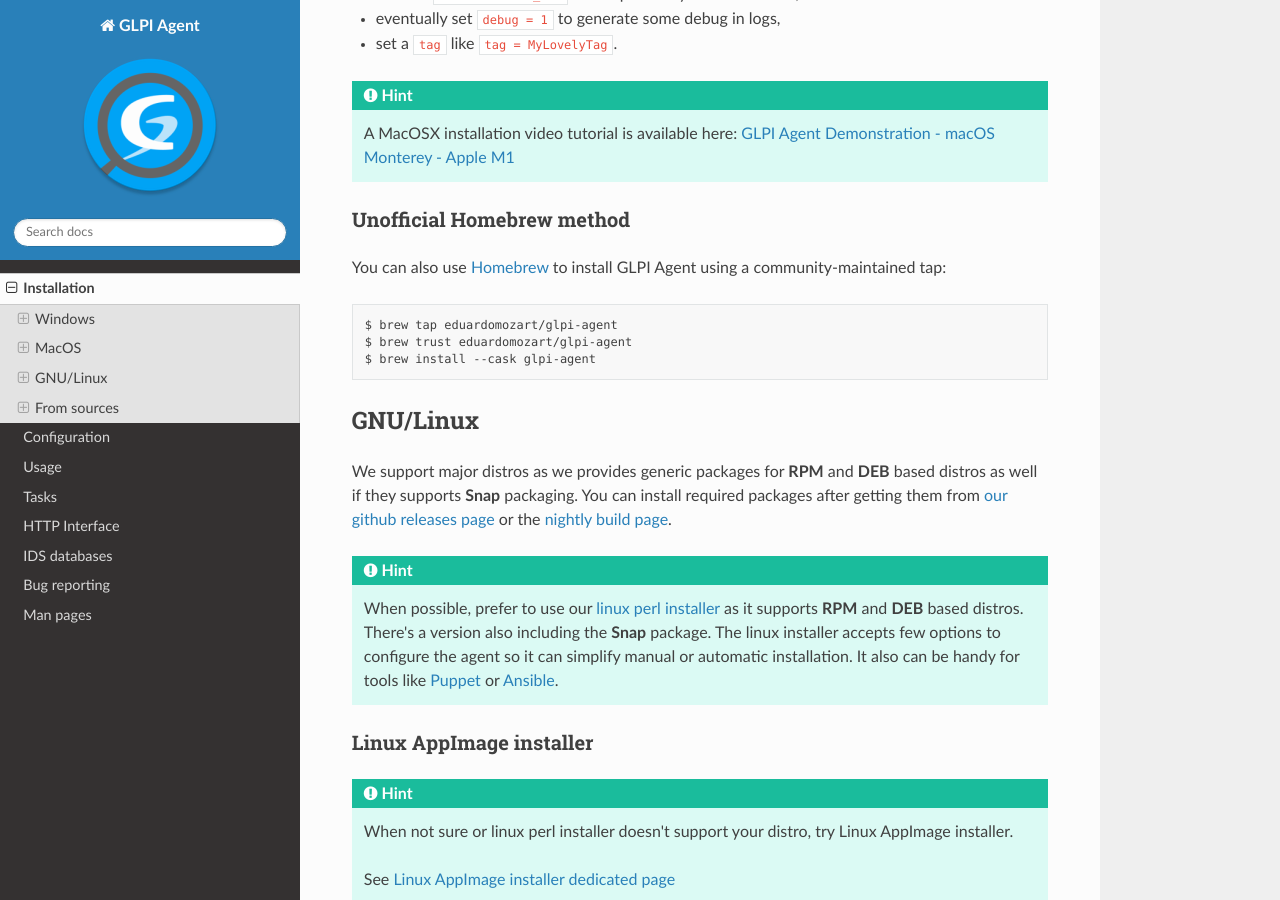
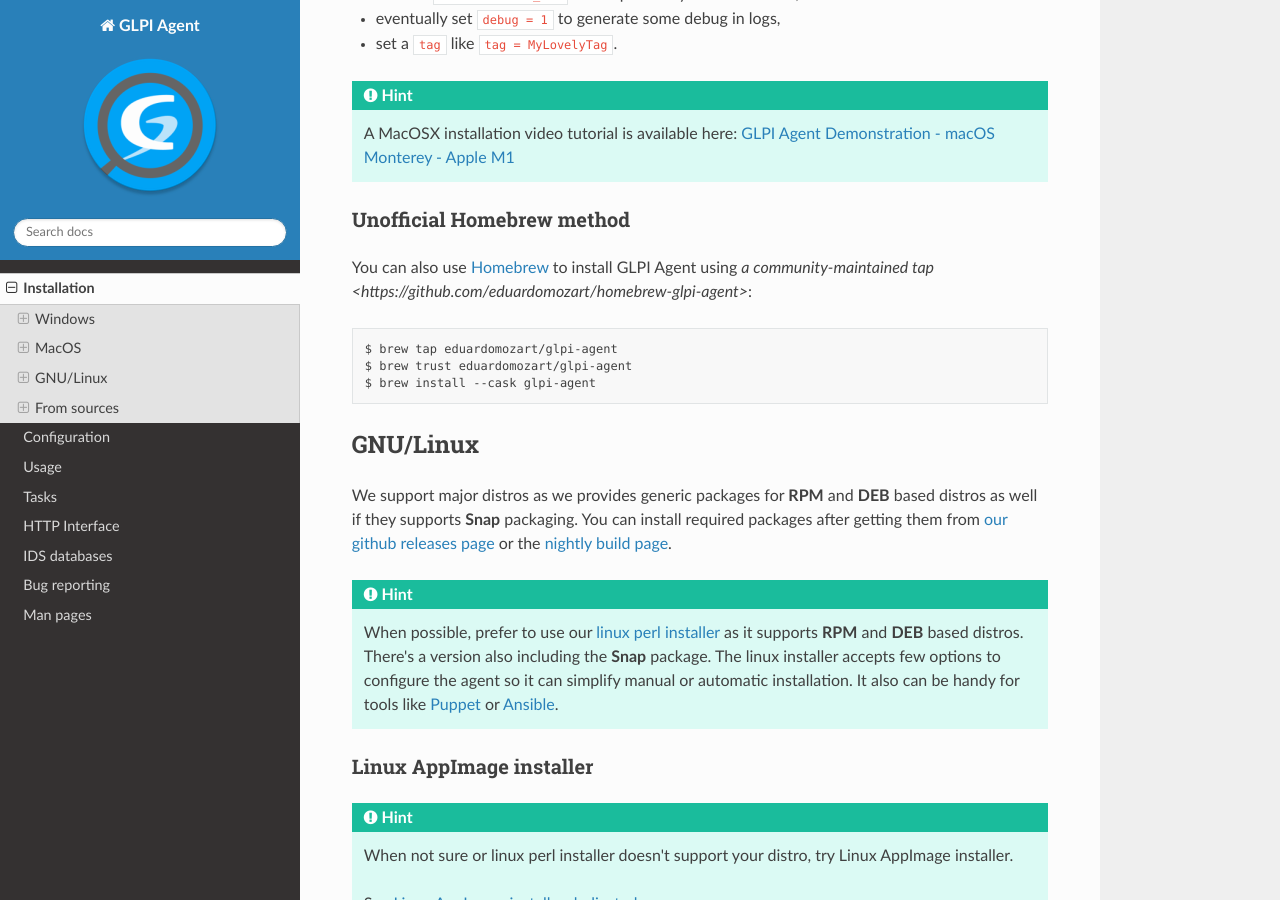
Before and after one commit to glpi-project/doc-agent, a Sphinx documentation site: the page built from source/installation/index.rst, in a window 1280 px wide and 900 px high, scrolled down 3983 px. Built offline with Sphinx 7.4.7 and the Read the Docs theme 3.1.0, drawn with Linux system fonts in a browser that asks for light colours; some of the changed lines change nothing that is shown.

Commit message:
Update source/installation/index.rst
Co-authored-by: Guillaume Bougard <gbougard@teclib.com>

```diff
--- a/source/installation/index.rst
+++ b/source/installation/index.rst
@@ -168,7 +168,7 @@
 Unofficial Homebrew method
 ^^^^^^^^
 
-You can also use `Homebrew <https://brew.sh/>`_ to install GLPI Agent using a community-maintained tap:
+You can also use `Homebrew <https://brew.sh/>`_ to install GLPI Agent using `a community-maintained tap <https://github.com/eduardomozart/homebrew-glpi-agent>`:
 
 .. prompt:: bash
 
```
